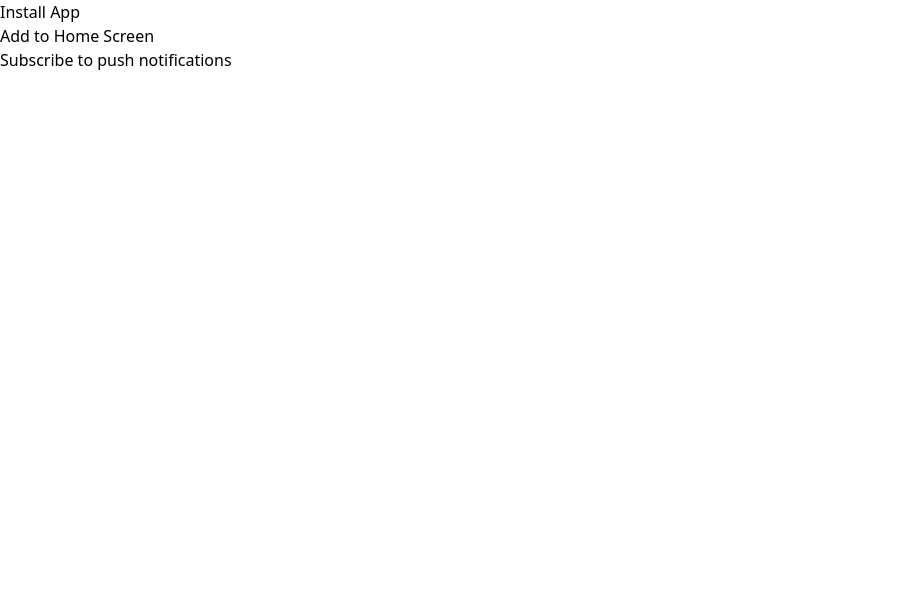
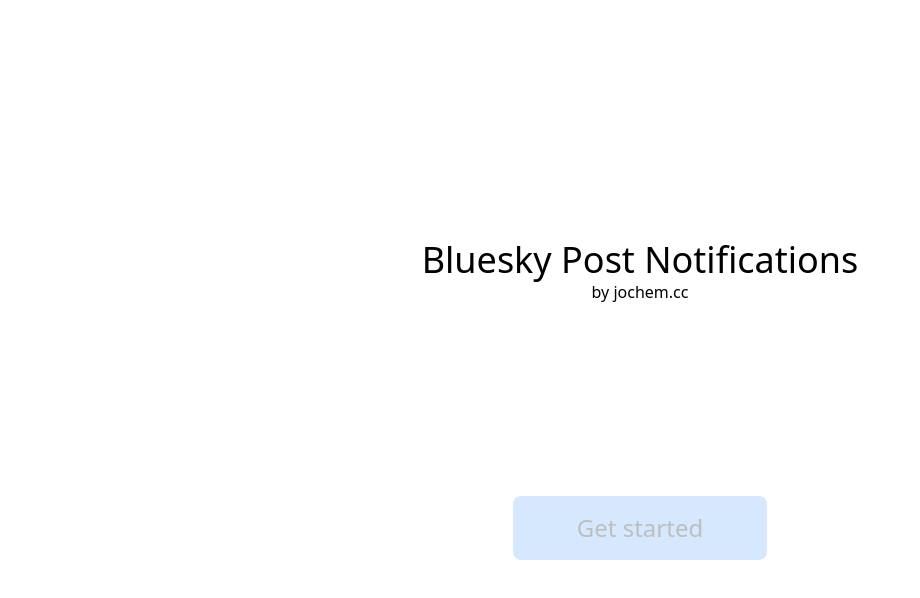
Before and after one commit to jochem-waque/skynotify, a Next.js app: page / in a window 1280 px wide. Shown: the top 598 px of the page, without its empty margins (0-920 px from the left). Built offline with nearby package versions, Linux system fonts and the light colour scheme.

Commit message:
Add landing page

```diff
--- /dev/null
+++ b/app/app/page.tsx
@@ -0,0 +1,67 @@
+/**
+ * Copyright (C) 2024  Jochem-W
+ * You should have received a copy of the GNU Affero General Public License
+ * along with this program.  If not, see <https://www.gnu.org/licenses/>.
+ */
+"use client";
+
+import FirebaseApp from "@/util/firebase";
+import { getMessaging, getToken } from "firebase/messaging";
+import { useState, useEffect } from "react";
+
+function Subscribe() {
+  const [isSupported, setIsSupported] = useState(false);
+  const [token, setToken] = useState("");
+
+  useEffect(() => {
+    async function registerServiceWorker() {
+      const registration = await navigator.serviceWorker.register("/sw.js", {
+        scope: "/",
+        updateViaCache: "none",
+      });
+      const subscription = await registration.pushManager.getSubscription();
+      if (subscription) {
+        subscribeToPush(registration);
+      }
+    }
+
+    if ("serviceWorker" in navigator && "PushManager" in window) {
+      setIsSupported(true);
+      registerServiceWorker();
+    }
+  }, []);
+
+  if (!isSupported) {
+    return null;
+  }
+
+  if (token) {
+    return <code>{token}</code>;
+  }
+
+  async function subscribeToPush(registration?: ServiceWorkerRegistration) {
+    registration = await navigator.serviceWorker.getRegistration();
+
+    const messaging = getMessaging(FirebaseApp);
+    const token = await getToken(messaging, {
+      serviceWorkerRegistration: registration,
+      vapidKey:
+        "BL5X3aTsXTsiij2gjvsbVYCEKirzRaAaJ6ipnlI63PxaOCXbMDDb-KZ5_pQEPHZnORGct6aYYjgQc-cxrhm4D-c",
+    });
+    setToken(token);
+  }
+
+  return (
+    <button onClick={() => subscribeToPush()}>
+      Subscribe to push notifications
+    </button>
+  );
+}
+
+export default function Page() {
+  return (
+    <>
+      <Subscribe></Subscribe>
+    </>
+  );
+}
--- a/app/manifest.ts
+++ b/app/manifest.ts
@@ -3,15 +3,16 @@
  * You should have received a copy of the GNU Affero General Public License
  * along with this program.  If not, see <https://www.gnu.org/licenses/>.
  */
+import Variables from "@/util/variables";
 import { MetadataRoute } from "next";
 
 export default function manifest(): MetadataRoute.Manifest {
   return {
-    name: "BlueSky Post Notifications",
-    short_name: "BSPN",
-    description: "A Progressive Web App for BlueSky post notifications",
+    name: "Bluesky Post Notifications",
+    short_name: "BPN",
+    description: "A Progressive Web App for Bluesky post notifications",
     id: "/",
-    start_url: "/",
+    start_url: "/app",
     display: "standalone",
     icons: [
       {
@@ -41,5 +42,13 @@
     ],
     theme_color: "#1185fe",
     background_color: "#bfbfbf",
+    related_applications: [
+      {
+        platform: "webapp",
+        url: `https://${Variables.hostname}/manifest.webmanifest`,
+      },
+    ],
+    scope: "/",
+    orientation: "natural",
   };
 }
--- a/app/page.tsx
+++ b/app/page.tsx
@@ -5,103 +5,95 @@
  */
 "use client";
 
-import firebaseApp from "@/firebase";
-import { getMessaging, getToken } from "firebase/messaging";
+import { useRouter } from "next/navigation";
 import { useEffect, useState } from "react";
 
-function InstallPrompt() {
-  const [isIOS, setIsIOS] = useState(false);
-  const [isStandalone, setIsStandalone] = useState(false);
+type BeforeInstallPromptEvent = Event & {
+  prompt(): Promise<{ outcome: "accepted" | "dismissed"; platforms: string }>;
+};
+
+declare global {
+  interface Navigator {
+    getInstalledRelatedApps?(): Promise<
+      {
+        id?: string;
+        platform:
+          | "chrome_web_store"
+          | "play"
+          | "chromeos_play"
+          | "webapp"
+          | "windows"
+          | "f-droid"
+          | "amazon";
+        url?: string;
+        version?: string;
+      }[]
+    >;
+  }
+}
+
+export default function Page() {
+  const router = useRouter();
+  const [installEvent, setInstallEvent] = useState<BeforeInstallPromptEvent>();
+  const [disabled, setDisabled] = useState(true);
+  const [installed, setInstalled] = useState(false);
 
   useEffect(() => {
-    setIsIOS(
-      /iPad|iPhone|iPod/.test(navigator.userAgent) && !("MSStream" in window)
-    );
-
-    setIsStandalone(window.matchMedia("(display-mode: standalone)").matches);
+    setInstalled(window.matchMedia("(display-mode: standalone)").matches);
+    if (navigator.getInstalledRelatedApps) {
+      navigator.getInstalledRelatedApps().then(console.log); // TODO
+    }
   }, []);
 
-  if (isStandalone) {
-    return null;
+  useEffect(() => {
+    setDisabled("BeforeInstallPromptEvent" in window && !installEvent);
+  }, [installEvent]);
+
+  useEffect(() => {
+    function listener(event: Event) {
+      setInstallEvent(event as BeforeInstallPromptEvent);
+    }
+
+    window.addEventListener("beforeinstallprompt", listener);
+
+    return () => window.removeEventListener("beforeinstallprompt", listener);
+  }, []);
+
+  if (installed) {
+    router.replace("/app");
+  }
+
+  async function tryInstall(event?: BeforeInstallPromptEvent) {
+    if (!event) {
+      // TODO: different installation flow
+      router.replace("/app");
+      return;
+    }
+
+    setDisabled(true);
+    const { outcome } = await event.prompt();
+    if (outcome === "accepted") {
+      router.replace("/app");
+    }
+
+    setDisabled(false);
   }
 
   return (
-    <div>
-      <h3>Install App</h3>
-      <button>Add to Home Screen</button>
-      {isIOS && (
-        <p>
-          To install this app on your iOS device, tap the share button
-          <span role="img" aria-label="share icon">
-            {" "}
-            ⎋{" "}
-          </span>
-          and then %quot;Add to Home Screen%quot;
-          <span role="img" aria-label="plus icon">
-            {" "}
-            ➕{" "}
-          </span>
-          .
-        </p>
-      )}
-    </div>
+    <main>
+      <div className="flex flex-col min-h-[100svh] items-center justify-center gap-48">
+        <div className="text-center">
+          <h1 className="text-4xl">Bluesky Post Notifications</h1>
+          <span>by jochem.cc</span>
+        </div>
+        <button
+          disabled={disabled}
+          onClick={() => tryInstall(installEvent)}
+          className="px-16 py-4 dark:bg-blue-600 bg-blue-400 text-2xl rounded-lg transition-opacity disabled:opacity-25 disabled:cursor-progress hover:opacity-75"
+        >
+          Get started
+        </button>
+      </div>
+    </main>
   );
 }
-
-function Subscribe() {
-  const [isSupported, setIsSupported] = useState(false);
-  const [token, setToken] = useState("");
-
-  useEffect(() => {
-    if ("serviceWorker" in navigator && "PushManager" in window) {
-      setIsSupported(true);
-      registerServiceWorker();
-    }
-  }, []);
-
-  if (!isSupported) {
-    return null;
-  }
-
-  async function registerServiceWorker() {
-    const registration = await navigator.serviceWorker.register("/sw.js", {
-      scope: "/",
-      updateViaCache: "none",
-    });
-    const sub = await registration.pushManager.getSubscription();
-    if (sub) {
-      subscribeToPush(registration);
-    }
-  }
-
-  if (token) {
-    return <code>{token}</code>;
-  }
-
-  async function subscribeToPush(registration?: ServiceWorkerRegistration) {
-    registration = await navigator.serviceWorker.getRegistration();
-
-    const messaging = getMessaging(firebaseApp);
-    const token = await getToken(messaging, {
-      serviceWorkerRegistration: registration,
-      vapidKey:
-        "BL5X3aTsXTsiij2gjvsbVYCEKirzRaAaJ6ipnlI63PxaOCXbMDDb-KZ5_pQEPHZnORGct6aYYjgQc-cxrhm4D-c",
-    });
-    setToken(token);
-  }
-
-  return (
-    <button onClick={() => subscribeToPush()}>
-      Subscribe to push notifications
-    </button>
-  );
-}
-
-export default function Page() {
-  return (
-    <>
-      <InstallPrompt></InstallPrompt>
-      <Subscribe></Subscribe>
-    </>
-  );
-}
--- a/app/sw.ts
+++ b/app/sw.ts
@@ -3,7 +3,7 @@
  * You should have received a copy of the GNU Affero General Public License
  * along with this program.  If not, see <https://www.gnu.org/licenses/>.
  */
-import firebaseApp from "@/firebase";
+import FirebaseApp from "@/util/firebase";
 import { defaultCache } from "@serwist/next/worker";
 import { getMessaging, onBackgroundMessage } from "firebase/messaging/sw";
 import type { PrecacheEntry, SerwistGlobalConfig } from "serwist";
@@ -36,7 +36,7 @@
   self.clients.openWindow(url);
 });
 
-const messaging = getMessaging(firebaseApp);
+const messaging = getMessaging(FirebaseApp);
 onBackgroundMessage(messaging, console.log);
 
 serwist.addEventListeners();
--- a/package.json
+++ b/package.json
@@ -10,10 +10,13 @@
   },
   "dependencies": {
     "@serwist/next": "^9.0.9",
+    "camelcase-keys": "^9.1.3",
     "firebase": "^10.14.1",
     "next": "14.2.15",
     "react": "^18.3.1",
-    "react-dom": "^18.3.1"
+    "react-dom": "^18.3.1",
+    "server-only": "^0.0.1",
+    "zod": "^3.23.8"
   },
   "devDependencies": {
     "@types/node": "^22.7.7",
--- a/firebase.ts
+++ b/util/firebase.ts
@@ -14,6 +14,6 @@
   appId: "1:392747462422:web:5cd8afba9a75e483bb2a37",
 };
 
-const firebaseApp = initializeApp(firebaseConfig);
+const FirebaseApp = initializeApp(firebaseConfig);
 
-export default firebaseApp;
+export default FirebaseApp;
--- /dev/null
+++ b/util/variables.ts
@@ -0,0 +1,15 @@
+/**
+ * Copyright (C) 2024  Jochem-W
+ * You should have received a copy of the GNU Affero General Public License
+ * along with this program.  If not, see <https://www.gnu.org/licenses/>.
+ */
+import "server-only";
+import { z } from "zod";
+import camelcaseKeys from "camelcase-keys";
+
+const Variables = z
+  .object({ HOSTNAME: z.string() })
+  .transform((arg) => camelcaseKeys(arg))
+  .parse(process.env);
+
+export default Variables;
```
Also changed, not shown: 1 other file (tests, documents, lock files or other folders).
